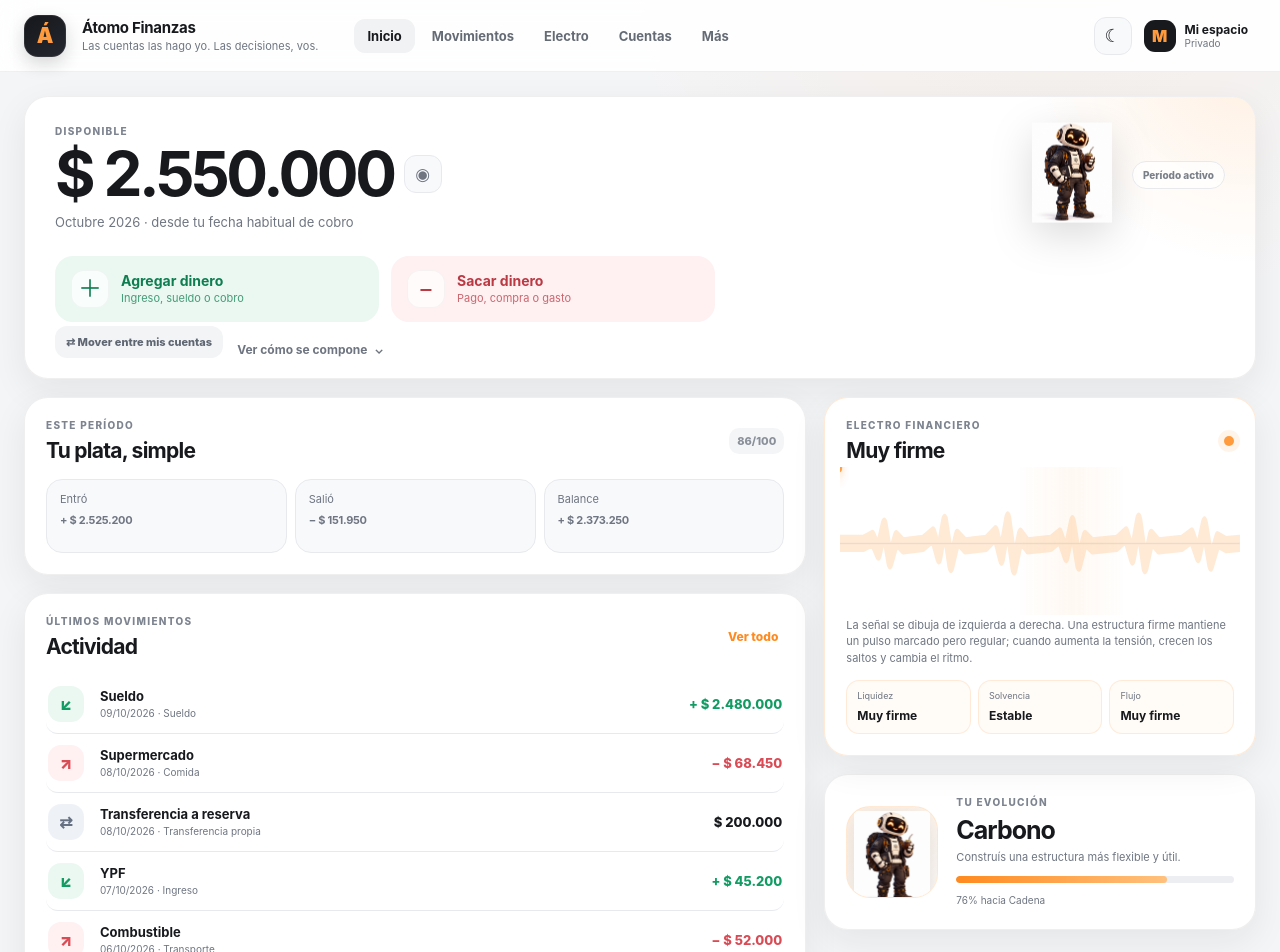
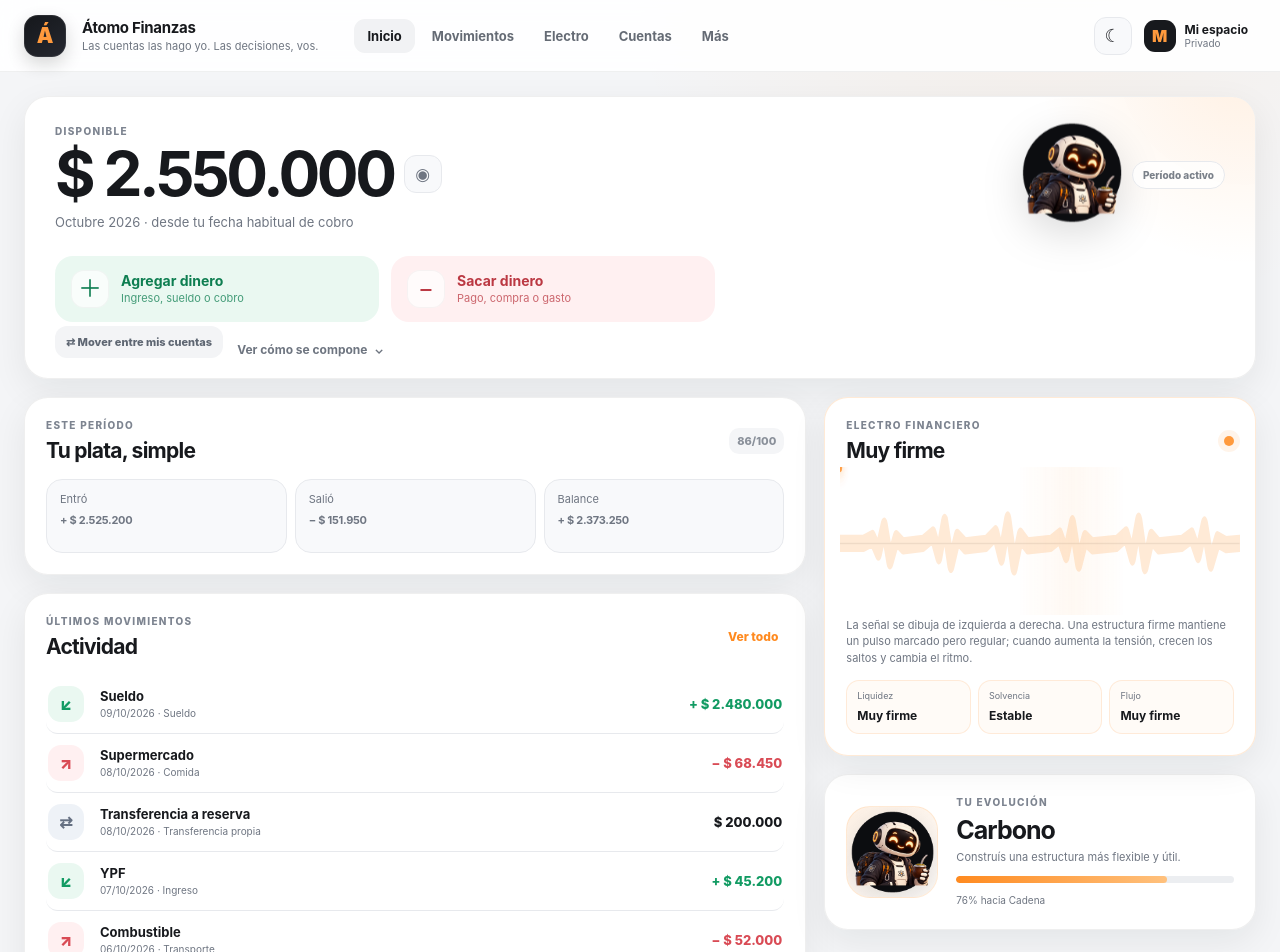
Before and after one commit to hermesarg/atomofinanzas, a Next.js app in the folder web-v2/: page / in a window 1280 px wide. Shown: the top 952 px of the page. Built offline with nearby package versions, Linux system fonts and the light colour scheme.

Commit message:
Usar la cara de Átomo en la evolución

```diff
--- a/web-v2/components/DashboardShell.tsx
+++ b/web-v2/components/DashboardShell.tsx
@@ -336,7 +336,7 @@ function Home(props: {
             <p>{props.periodLabel}</p>
           </div>
           <div className="hero-side">
-            <img className="mascot-home" src="/atomo_avatar.png" alt="Átomo, mascota de Átomo Finanzas" />
+            <img className="mascot-home" src="/atomo_favicon.png" alt="Átomo, mascota de Átomo Finanzas" />
             <div className="period-pill">Período activo</div>
           </div>
         </div>
@@ -401,7 +401,7 @@ function Home(props: {
 
           <section className="card atom-level-card">
             <div className="mascot-level-wrap">
-              <img className="mascot-level" src="/atomo_avatar.png" alt="" aria-hidden="true" />
+              <img className="mascot-level" src="/atomo_favicon.png" alt="" aria-hidden="true" />
             </div>
             <div>
               <span className="eyebrow">TU EVOLUCIÓN</span>
@@ -475,7 +475,7 @@ function ElectroView(props: {
 
       <section className="card evolution-wide">
         <div className="mascot-level-wrap large">
-          <img className="mascot-level" src="/atomo_avatar.png" alt="Átomo, mascota de Átomo Finanzas" />
+          <img className="mascot-level" src="/atomo_favicon.png" alt="Átomo, mascota de Átomo Finanzas" />
         </div>
         <div className="evolution-copy">
           <span className="eyebrow">EVOLUCIÓN</span>
```
